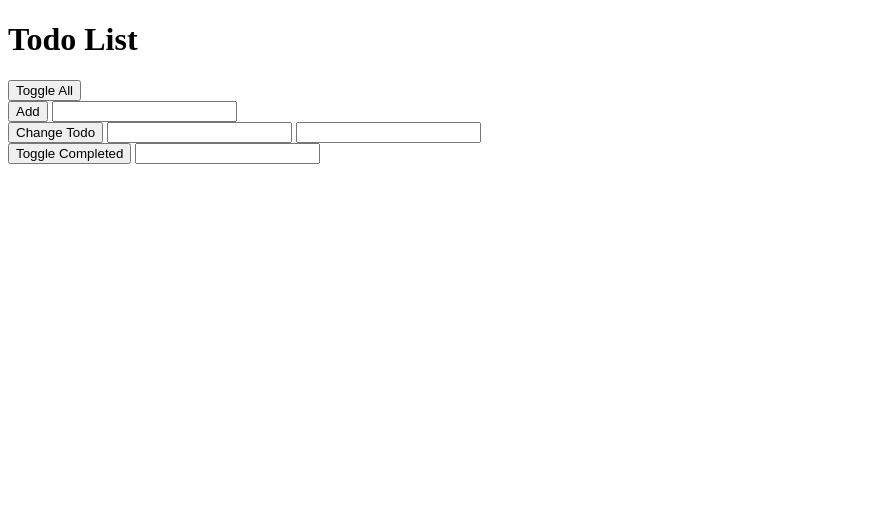
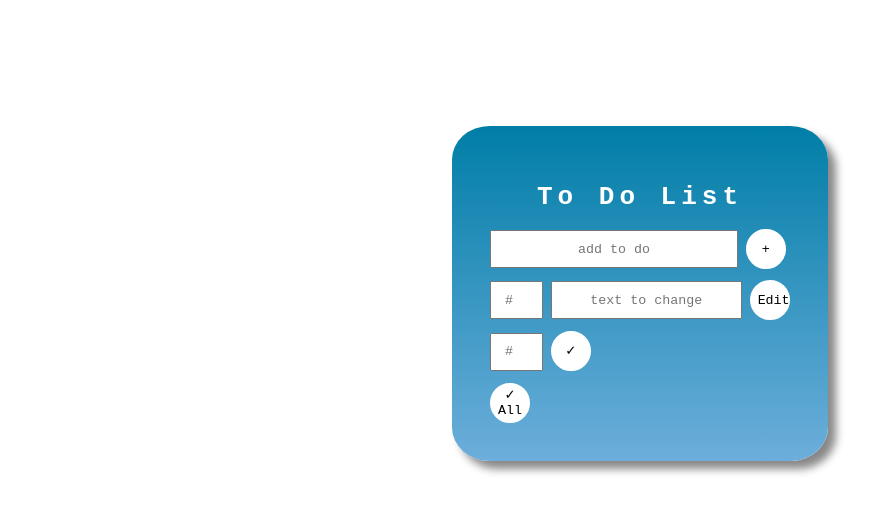
Before and after one commit to threadkind/practicalJavascript, a plain HTML site: page index.html in a window 1280 px wide. Shown: the whole page, without its empty margins (0-896 px from the left). Drawn offline with Linux system fonts and the light colour scheme.

Commit message:
🐌🌱 Added most of the CSS and styling // Reconfigured some of the HTML

```diff
--- a/client.js
+++ b/client.js
@@ -127,7 +127,7 @@ var view = {
   },
   createDeleteButton: function(){
     var deleteButton = document.createElement('button');
-    deleteButton.textContent = 'Delete';
+    deleteButton.textContent = '-';
     deleteButton.className = 'deleteButton';
     return deleteButton;
   },
--- a/index.html
+++ b/index.html
@@ -1,34 +1,40 @@
 <!DOCTYPE html>
 <html>
   <head>
-    <title>Practical Todos</title>
+    <title>To Do List</title>
     <link id="favicon" rel="icon" href="https://hyperdev.com/favicon.ico" type="image/x-icon">
+    <link rel="stylesheet" type="text/css" href="styles.css">
   </head>
   <body>
-    <h1>Todo List</h1>
+    <div class="todoList">
+    <h1>To Do List</h1>
 
     <div>
-      <button onclick="handlers.toggleAll()">Toggle All</button>
+      <input id="addTodoTextInput" type="text" placeholder="add to do">
+      <button onclick="handlers.addTodo()">+</button>
+
     </div>
 
     <div>
-      <button onclick="handlers.addTodo()">Add</button>
-      <input id="addTodoTextInput" type="text">
+      <input class="numberInput" id="changeTodoPositionInput" type="number" placeholder="#">
+      <input id="changeTodoTextInput" type="text" placeholder="text to change">
+      <button onclick="handlers.changeTodo()">Edit</button>
+
     </div>
 
     <div>
-      <button onclick="handlers.changeTodo()">Change Todo</button>
-      <input id="changeTodoPositionInput" type="number">
-      <input id="changeTodoTextInput" type="text">
+      <input class="numberInput" id="toggleCompletedPositionInput" type="number" placeholder="#">
+      <button onclick="handlers.toggleCompleted()">✓</button>
     </div>
 
     <div>
-      <button onclick="handlers.toggleCompleted()">Toggle Completed</button>
-      <input id="toggleCompletedPositionInput" type="number">
+      <button onclick="handlers.toggleAll()">✓ All</button>
     </div>
 
     <ul>
     </ul>
+
+      </div>
     <script src="/client.js"></script>
   </body>
 </html>
--- /dev/null
+++ b/styles.css
@@ -0,0 +1,74 @@
+* {
+  font-family: Monospace
+}
+h1 {
+  color: white;
+  text-align: center;
+  font: sans-serif;
+  letter-spacing: 5px;
+
+}
+.todoList {
+background: #007EA7; /* For browsers that do not support gradients */
+    background: -webkit-linear-gradient(#007EA7, #6DAEDB); /* For Safari 5.1 to 6.0 */
+    background: -o-linear-gradient(#007EA7, #6DAEDB); /* For Opera 11.1 to 12.0 */
+    background: -moz-linear-gradient(#007EA7, #6DAEDB); /* For Firefox 3.6 to 15 */
+    background: linear-gradient(#007EA7, #6DAEDB); /* Standard syntax */  padding: 3%;
+  border-radius: 10%;
+  max-width: 300px;
+  margin: 0 auto;
+  margin-top: 10%;
+  box-shadow: 8px 8px 8px #888888
+}
+
+button {
+  display: inline-block;
+  width: 40px;
+  height: 40px;
+  text-align: center;
+  border-radius: 50%;
+  background: white;
+  outline: 0;
+  border: 2px solid white;
+}
+button:focus {
+    box-shadow: 0 0 0 black;
+}
+button:active {
+  box-shadow: 2px 2px 2px black;
+}
+ul{
+  width: 95%;
+  margin: 0 auto;
+  padding: 0;
+}
+li {
+  background: white;
+  width: 100%;
+  height: 30px;
+  list-style: none;
+  margin: 5px;
+  padding-top: 8px;
+}
+.deleteButton {
+  background: red;
+  float: right;
+  width: 28px;
+  height: 28px;
+  margin-top: -4px;
+  margin-left: -4px;
+}
+input {
+  margin-bottom: 12px;
+  height: 30px;
+  width: 80%;
+  padding: 2px;
+  text-align: center;
+}
+.numberInput{
+  width: 15%;
+  text-align: center;
+}
+#changeTodoTextInput{
+  width: 61%
+}
```
